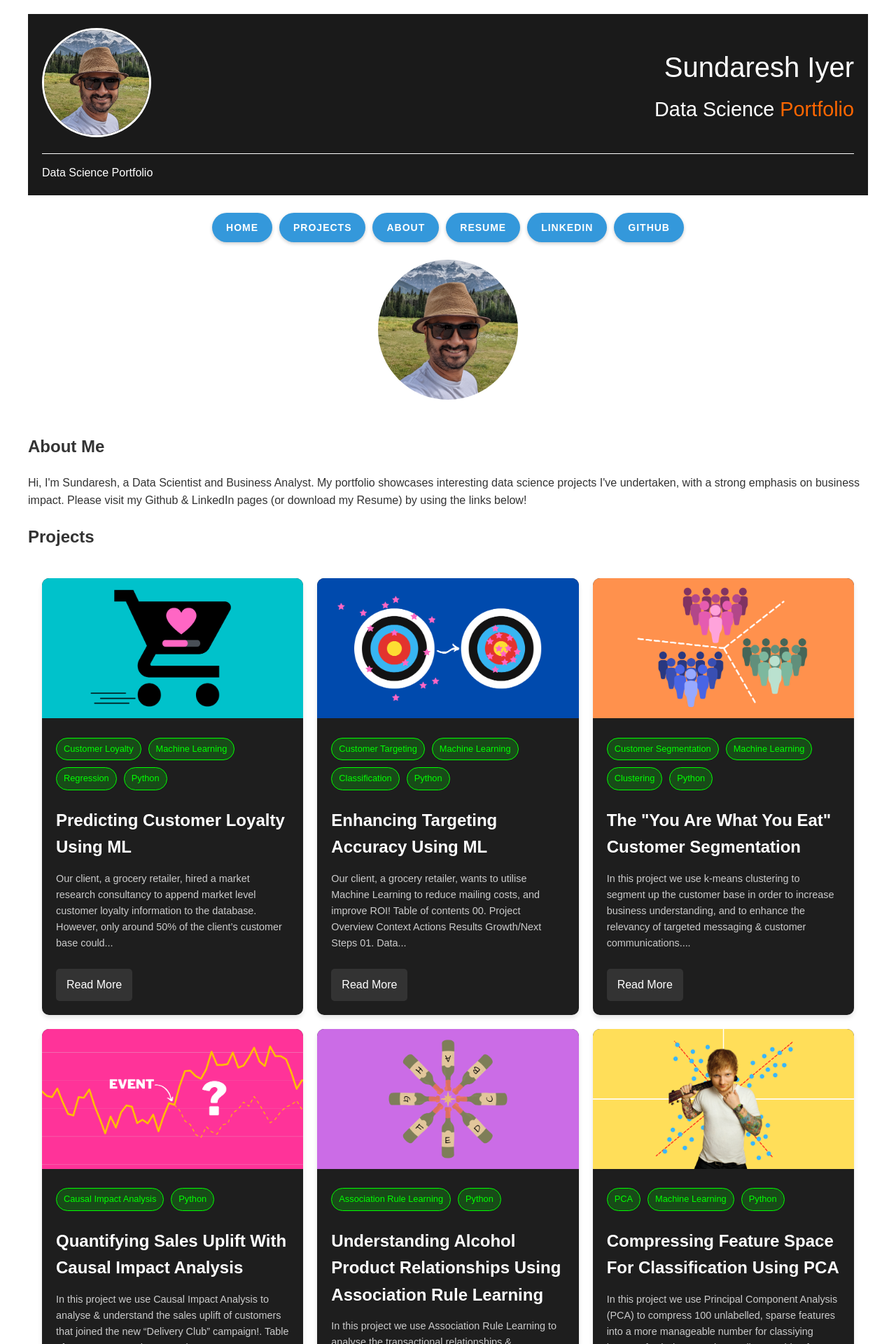
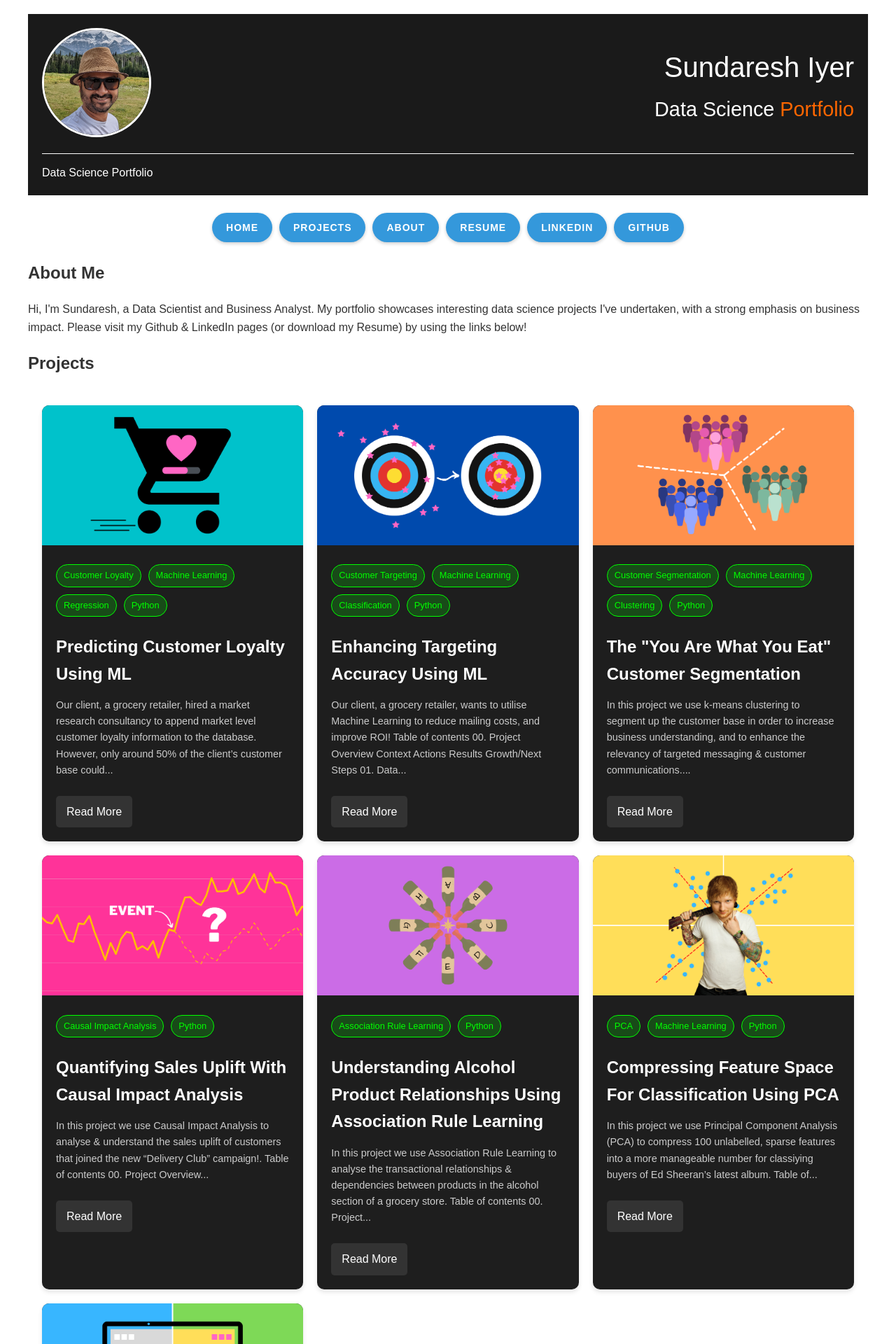
Before and after one commit to IyerS/sundareshiyer.github.io, a Jekyll site: the page built from index.html, in a window 1280 px wide. Shown: the top 1920 px of the page at 70% size. Built offline with Jekyll 4.4.1, drawn with Linux system fonts in a browser that asks for light colours.

Commit message:
Update index.html

```diff
--- a/index.html
+++ b/index.html
@@ -5,9 +5,6 @@ custom_css_class: home-page
 ---
 
 <section class="about-me">
-    <div class="profile">
-        <img src="{{ site.url }}/assets/img/your-photo.jpg" alt="Sundaresh Iyer" class="profile-photo" height="150px">
-    </div>
     <div class="about-content">
         <h2>About Me</h2>
         <p>Hi, I'm Sundaresh, a Data Scientist and Business Analyst. My portfolio showcases interesting data science projects I've undertaken, with a strong emphasis on business impact. Please visit my Github & LinkedIn pages (or download my Resume) by using the links below!</p>
```
